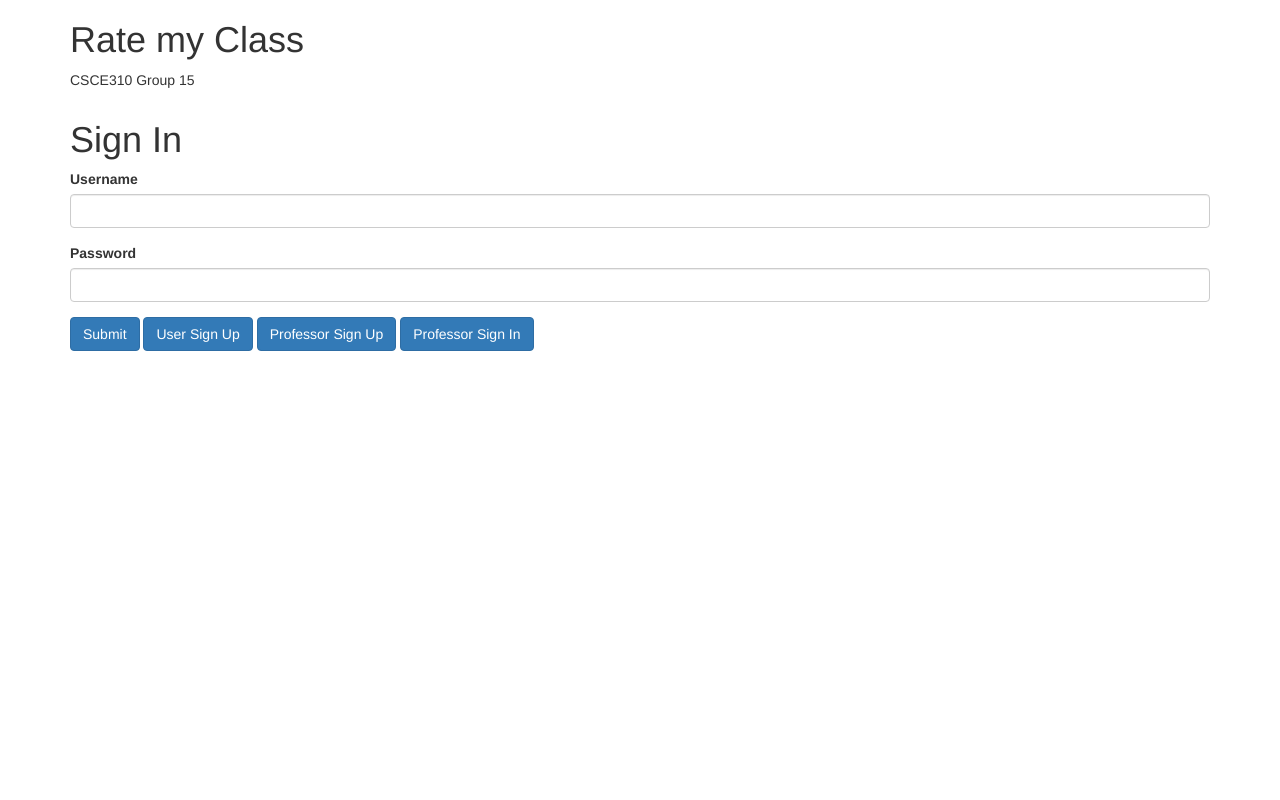
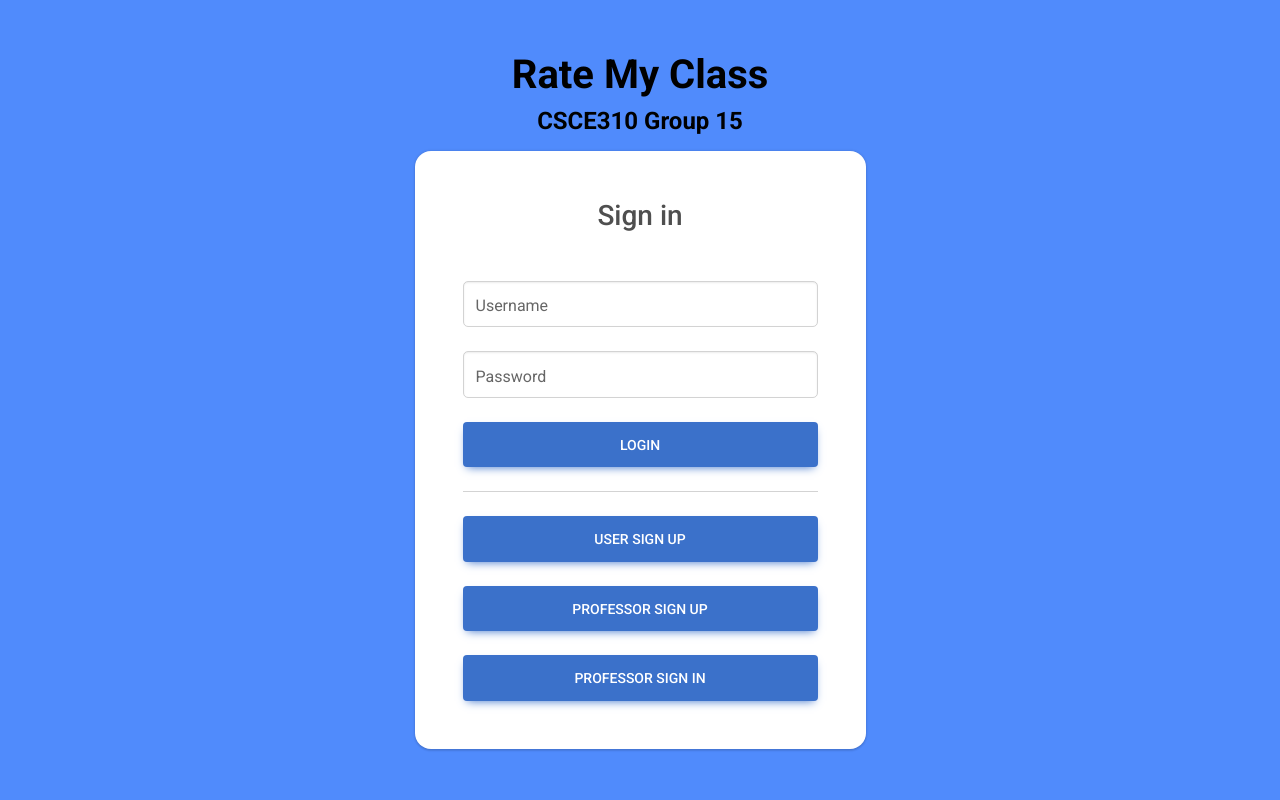
Before and after one commit to RohitS199/310FinalProject, a PHP site: page / in a window 1280 px wide. Run offline with PHP 8.4, Linux system fonts and the light colour scheme.

Commit message:
added style home page

```diff
--- a/index.php
+++ b/index.php
@@ -2,37 +2,76 @@
 <html lang="en">
   <head>
       <meta charset="UTF-8">
+      <meta name="viewport" content="width=device-width, initial-scale=1, shrink-to-fit=no" />
+    <meta http-equiv="x-ua-compatible" content="ie=edge" />
       <title>Document</title>
-      <link rel="stylesheet" href="https://maxcdn.bootstrapcdn.com/bootstrap/3.3.7/css/bootstrap.min.css" integrity="sha384-BVYiiSIFeK1dGmJRAkycuHAHRg32OmUcww7on3RYdg4Va+PmSTsz/K68vbdEjh4u" crossorigin="anonymous">
+      <link rel="stylesheet" href="mainStyle.css">
+      <!-- <link rel="stylesheet" href="https://maxcdn.bootstrapcdn.com/bootstrap/3.3.7/css/bootstrap.min.css" integrity="sha384-BVYiiSIFeK1dGmJRAkycuHAHRg32OmUcww7on3RYdg4Va+PmSTsz/K68vbdEjh4u" crossorigin="anonymous">
       <script src="https://ajax.googleapis.com/ajax/libs/jquery/3.6.1/jquery.min.js"></script>
-      <script src="https://maxcdn.bootstrapcdn.com/bootstrap/3.4.1/js/bootstrap.min.js"></script>
+      <script src="https://maxcdn.bootstrapcdn.com/bootstrap/3.4.1/js/bootstrap.min.js"></script> -->
+
+    <link href="https://cdn.jsdelivr.net/npm/bootstrap@5.2.3/dist/css/bootstrap.min.css" rel="stylesheet" integrity="sha384-rbsA2VBKQhggwzxH7pPCaAqO46MgnOM80zW1RWuH61DGLwZJEdK2Kadq2F9CUG65" crossorigin="anonymous">
+    <link
+  href="https://cdnjs.cloudflare.com/ajax/libs/font-awesome/6.0.0/css/all.min.css"
+  rel="stylesheet"
+/>
+<!-- Google Fonts -->
+<link
+  href="https://fonts.googleapis.com/css?family=Roboto:300,400,500,700&display=swap"
+  rel="stylesheet"
+/>
+<!-- MDB -->
+<link
+  href="https://cdnjs.cloudflare.com/ajax/libs/mdb-ui-kit/6.0.1/mdb.min.css"
+  rel="stylesheet"
+/>
+    <script
+  type="text/javascript"
+  src="https://cdnjs.cloudflare.com/ajax/libs/mdb-ui-kit/6.0.1/mdb.min.js"
+></script>
   </head>
-  <body>
-      <div class="container">
-          <div class="row">
-              <div class="col-md-12">
-                  <h1>Rate my Class</h1>
+
+  <!-- make a simple sign in page using bootstrap -->
+  <!-- <div style="background-color: #508bfc;" >
+
+              <div class="title text-center">
+                  <h1 class="">Rate my Class</h1>
                   <p>CSCE310 Group 15</p>
               </div>
-          </div>
-      </div>
-  </body>
-  <!-- make a simple sign in page using bootstrap -->
-  <div class="container">
-      <div class="row">
-          <div class="col-md-12">
-              <h1>Sign In</h1>
-              <form action="index.php" method="post">
-                  <div class="form-group">
-                      <label for="username">Username</label>
-                      <input type="text" name="username" class="form-control" id="username">
-                  </div>
-                  <div class="form-group">
-                      <label for="password">Password</label>
-                      <input type="password" name="password" class="form-control" id="password">
-                  </div>
-                  <button type="submit" class="btn btn-primary">Submit</button>
-                  <?php
+
+    </div> -->
+  <section class="vh-100" style="background-color: #508bfc; overflow:hidden">
+
+  <div class="container py-5 h-100">
+
+    <div class="row d-flex justify-content-center align-items-center h-100">
+    <div class=" text-center">
+                  <h1 class="title">Rate My Class</h1>
+                  <h4 class="title">CSCE310 Group 15</h4>
+    </div>
+      <div class="col-12 col-md-8 col-lg-6 col-xl-5">
+
+        <div class="card shadow-2-strong" style="border-radius: 1rem;">
+          <div class="card-body p-5 text-center">
+
+            <h3 class="mb-5">Sign in</h3>
+            <form action="index.php" method="post">
+            <div class="form-outline mb-4">
+              <input type="text" id="typeEmailX-2" class="form-control form-control-lg" id="username" name="username"/>
+              <label class="form-label" for="typeEmailX-2">Username</label>
+            </div>
+
+            <div class="form-outline mb-4">
+              <input type="password" id="typePasswordX-2" class="form-control form-control-lg" id="password" name="password"/>
+              <label class="form-label" for="typePasswordX-2">Password</label>
+            </div>
+
+
+
+            <button class="btn btn-primary btn-lg btn-block" type="submit">Login</button>
+
+            <hr class="my-4">
+            <?php
 
 
                     if(isset($_POST['username']) && isset($_POST['password'])){
@@ -64,13 +103,16 @@
                         }
                     }
                   ?>
-                  <a href="signup.php" class="btn btn-primary">User Sign Up</a>
-                  <!-- make a professor sign up button -->
-                  <a href="professorSignup.php" class="btn btn-primary">Professor Sign Up</a>
-                  <!-- make a professor sign in button -->
-                  <a href="professorLogin.php" class="btn btn-primary">Professor Sign In</a>
-              </form>
+
+            </form>
+
+            <a href="signup.php" class="btn btn-primary btn-lg btn-block mb-4" >User Sign Up</a>
+            <a href="professorSignup.php" class="btn btn-primary btn-lg btn-block mb-4" >Professor Sign Up</a>
+            <a href="professorLogin.php" class="btn btn-primary btn-lg btn-block " >Professor Sign In</a>
           </div>
+        </div>
       </div>
+    </div>
   </div>
+</section>
 </html>
--- a/mainStyle.css
+++ b/mainStyle.css
@@ -20,3 +20,14 @@
     background-color: #ADD8E6;
     color: black;
   }
+
+  .title {
+    color: black;
+    font-weight: bold;
+  }
+
+  .form-outline {
+    border: 1px solid lightgrey;
+    border-radius: 5px;
+
+  }
```
